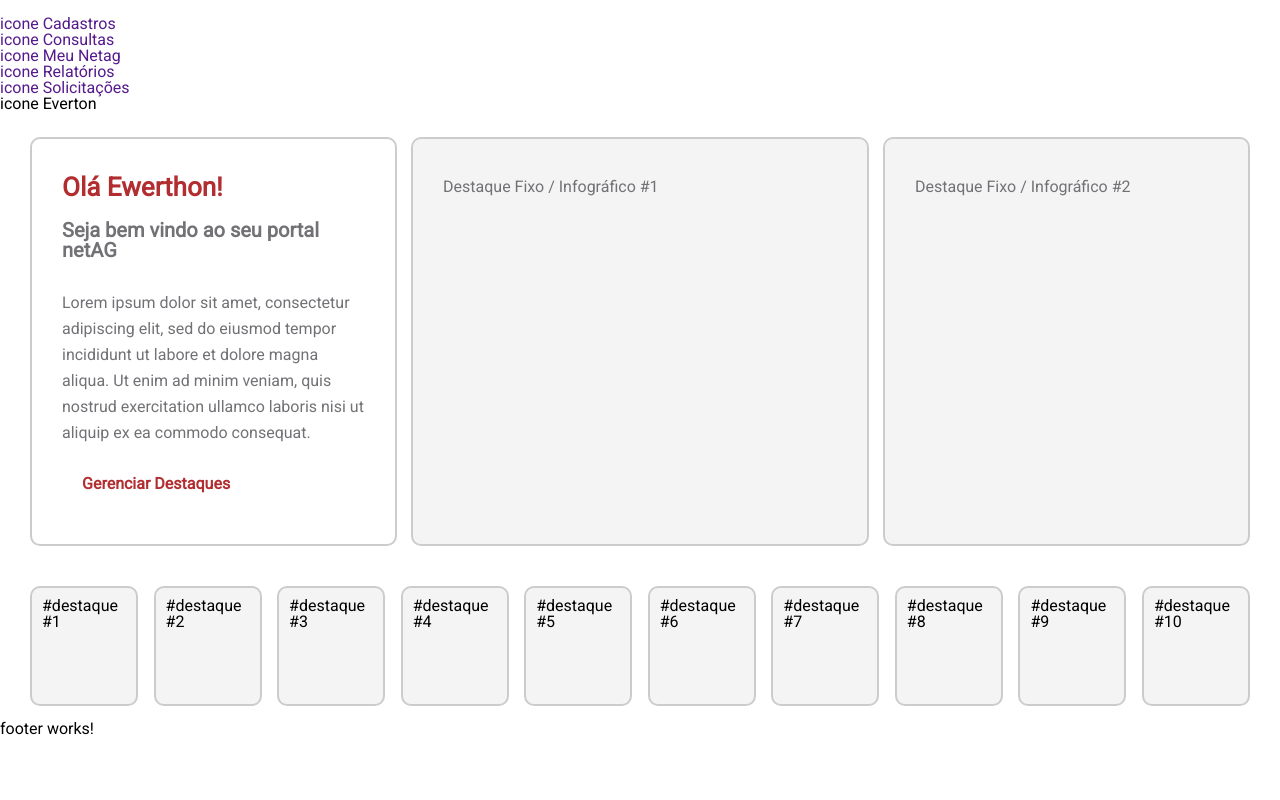
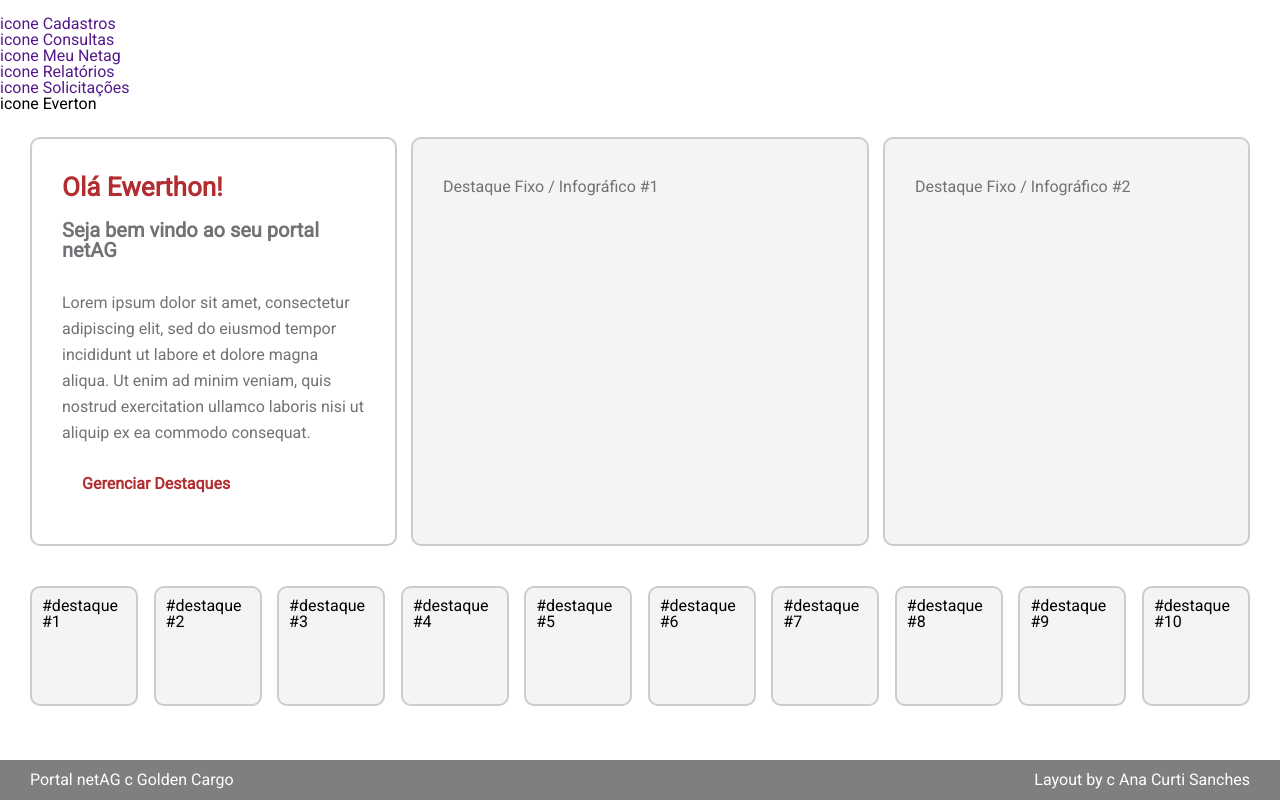
Before and after one commit to diego-mi/netag, an Angular app: page / in a window 1280 px wide. Built offline with nearby package versions, Linux system fonts and the light colour scheme.

Commit message:
Adicionado estilizacao de footer

```diff
--- a/src/app/components/common/footer/footer.component.html
+++ b/src/app/components/common/footer/footer.component.html
@@ -1,3 +1,4 @@
-<p>
-  footer works!
-</p>
+<footer class="footer">
+  <p class="footer__text">Portal netAG c Golden Cargo</p>
+  <p class="footer__text">Layout by c Ana Curti Sanches</p>
+</footer>
--- /dev/null
+++ b/src/assets/sass/common/common.scss
@@ -0,0 +1,4 @@
+body {
+  padding-bottom: 60px;
+  position: relative;
+}
--- /dev/null
+++ b/src/assets/sass/common/footer.scss
@@ -0,0 +1,17 @@
+$footer-height: 40px;
+
+.footer {
+  @extend .flex;
+  align-items: center;
+  padding: 0 30px;
+  height: $footer-height;
+  position: fixed;
+  bottom: 0;
+  left: 0;
+  right: 0;
+  background-color: rgba(0, 0, 0, .5);
+
+  &__text {
+    color: #fff;
+  }
+}
--- a/src/styles.scss
+++ b/src/styles.scss
@@ -1,9 +1,13 @@
 /* You can add global styles to this file, and also import other style files */
 @import "assets/sass/common/reset";
+@import "assets/sass/common/common";
 @import "assets/sass/common/variables";
 @import "assets/sass/common/flex-grid";
 @import "assets/sass/common/headlings";
 @import "assets/sass/common/box";
 
+// Layout Commom
+@import "assets/sass/common/footer";
+
 // Layout
 @import "assets/sass/layout/destaques";
```
